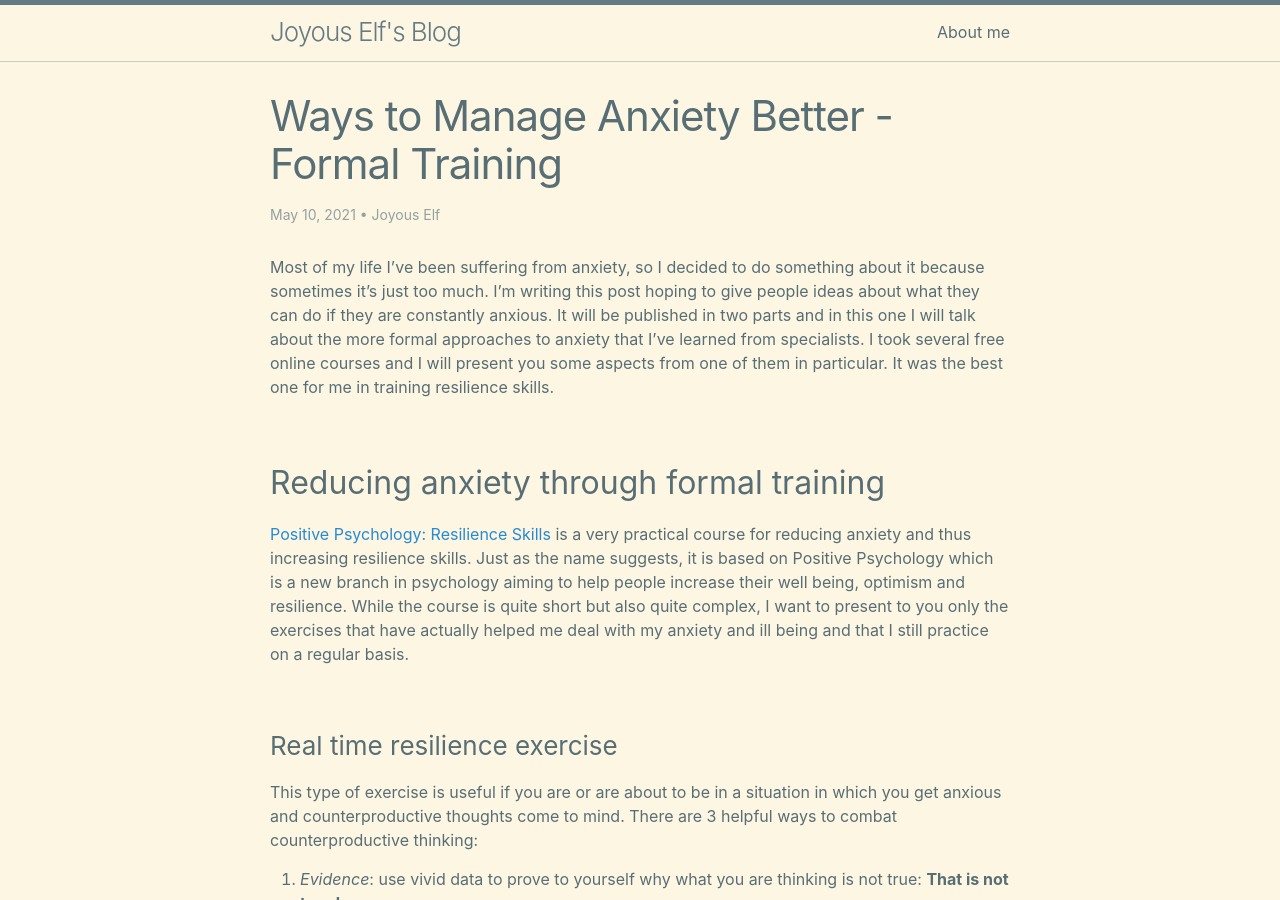
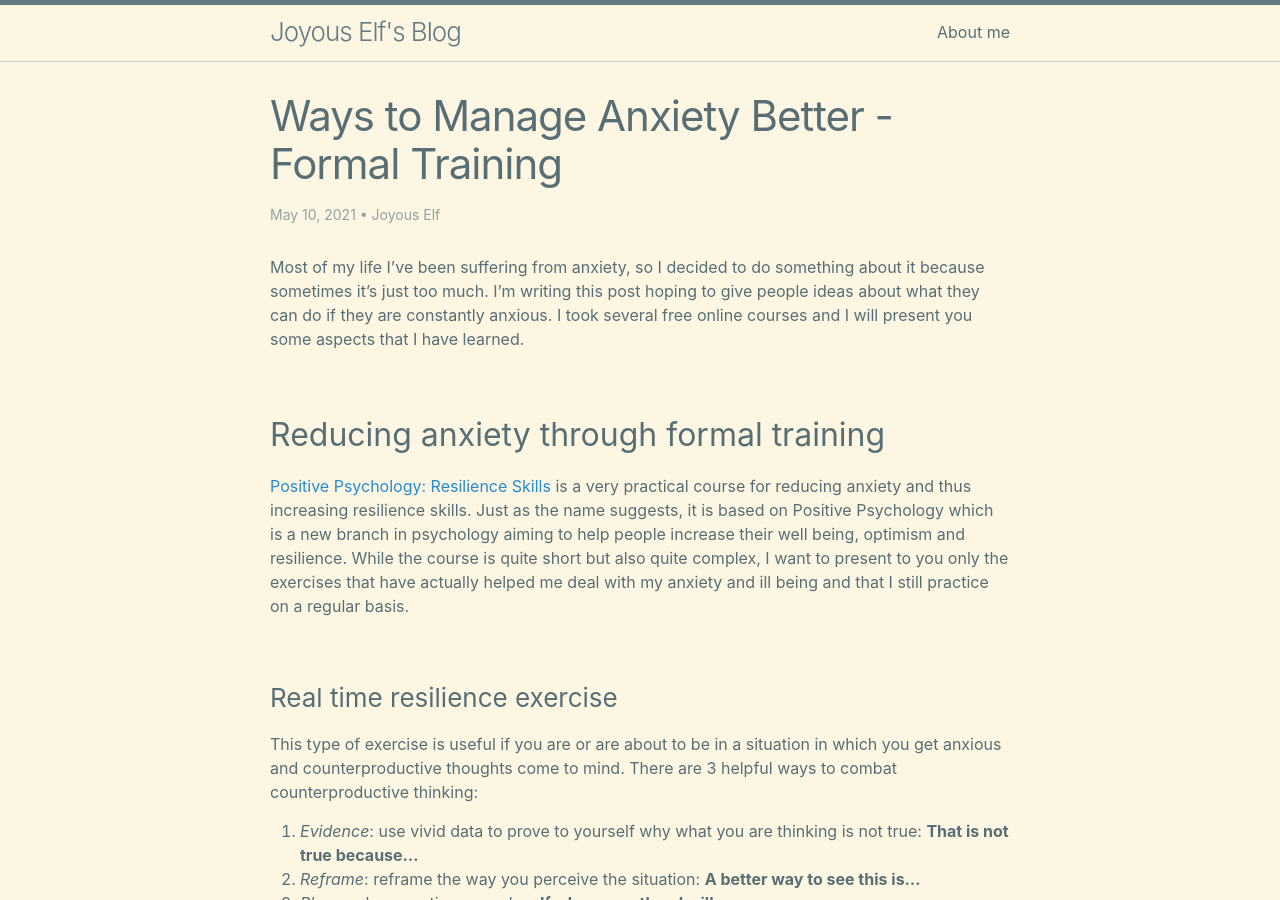
Before and after one commit to joyous-elf/my-blog, a Jekyll site: the page built from _posts/2021-05-10-ways-to-manage-anxiety-better-formal-training.md, in a window 1280 px wide and 900 px high. Built offline with Jekyll 4.4.1, drawn with Linux system fonts in a browser that asks for light colours.

Commit message:
edit first paragraph

```diff
--- a/_posts/2021-05-10-ways-to-manage-anxiety-better-formal-training.md
+++ b/_posts/2021-05-10-ways-to-manage-anxiety-better-formal-training.md
@@ -4,7 +4,7 @@ title: Ways to Manage Anxiety Better - Formal Training
 author: Joyous Elf
 category: Personal Experiences
 ---
-Most of my life I've been suffering from anxiety, so I decided to do something about it because sometimes it's just too much. I'm writing this post hoping to give people ideas about what they can do if they are constantly anxious. It will be published in two parts and in this one I will talk about the more formal approaches to anxiety that I've learned from specialists. I took several free online courses and I will present you some aspects from one of them in particular. It was the best one for me in training resilience skills.
+Most of my life I've been suffering from anxiety, so I decided to do something about it because sometimes it's just too much. I'm writing this post hoping to give people ideas about what they can do if they are constantly anxious. I took several free online courses and I will present you some aspects that I have learned.
 
 ## Reducing anxiety through formal training
 
```
